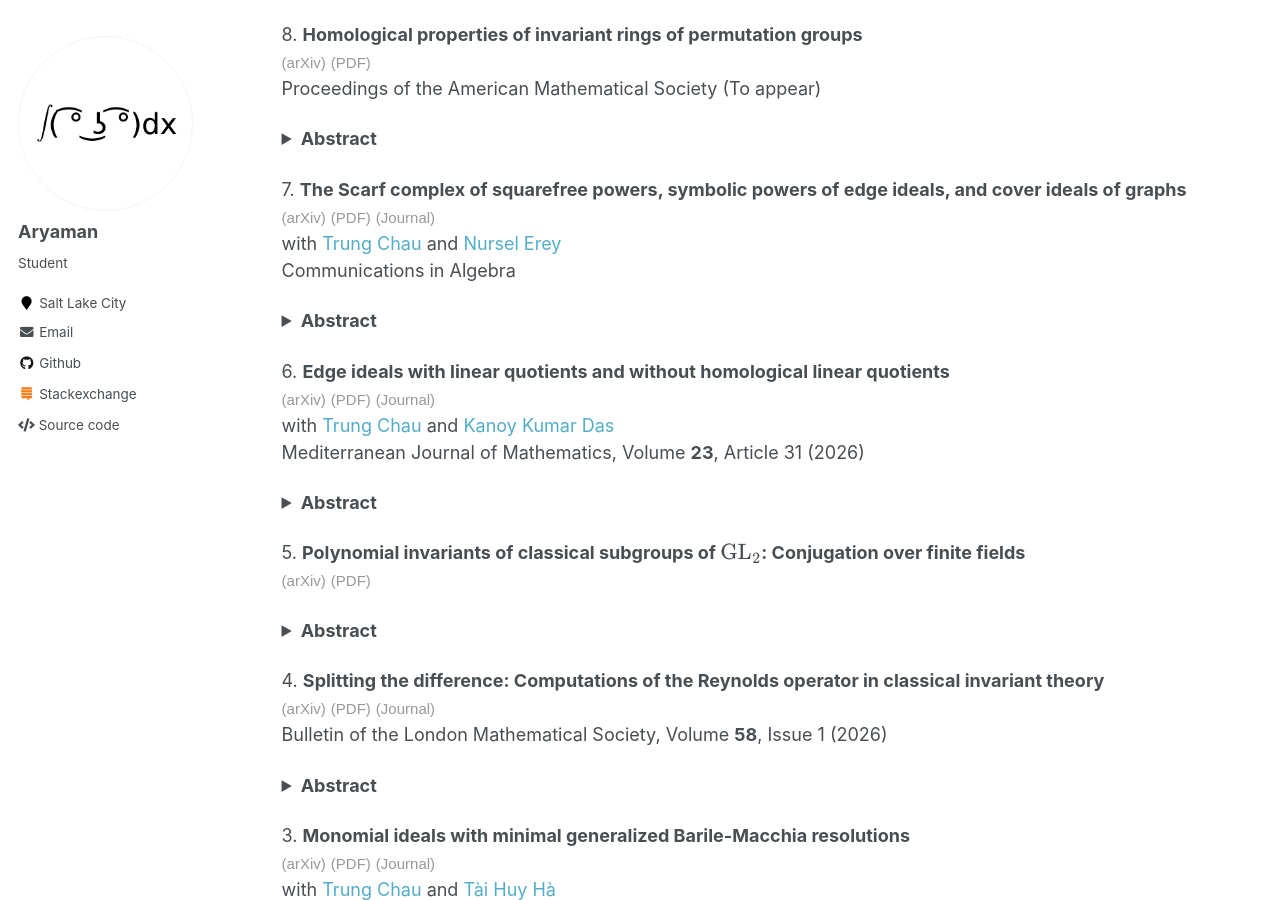
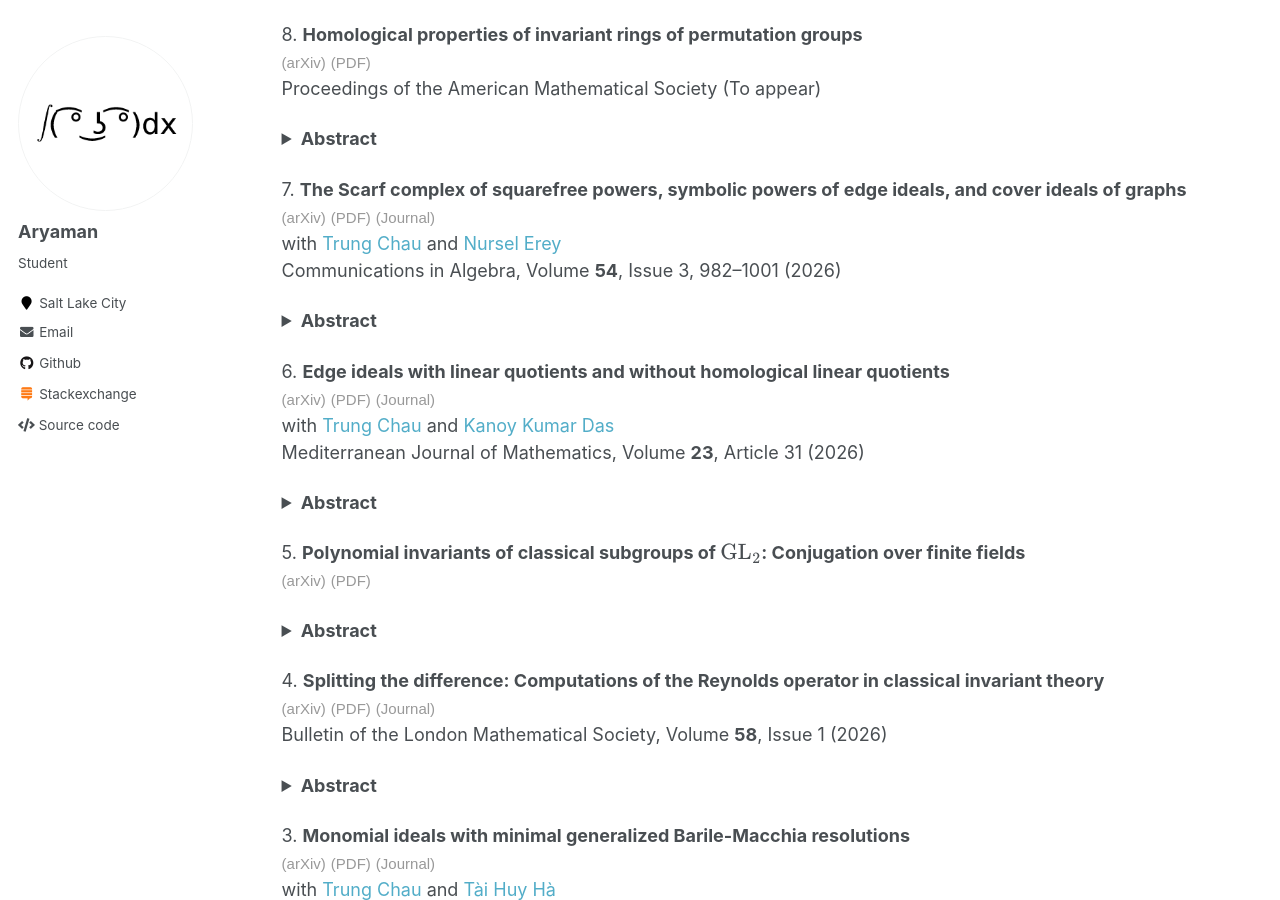
Before and after one commit to aryamanmaithani/math, a Jekyll site: the page built from _pages/papers.html, in a window 1280 px wide and 900 px high, scrolled down 366 px. Built offline with Jekyll 4.4.1, drawn with Linux system fonts in a browser that asks for light colours; formulas are drawn with MathJax 3.

Commit message:
added CiA issue

```diff
--- a/_pages/papers.html
+++ b/_pages/papers.html
@@ -31,7 +31,7 @@ Consider the action of a subgroup $G$ of the permutation group on the polynomial
 7. <b>The Scarf complex of squarefree powers, symbolic powers of edge ideals, and cover ideals of graphs</b> <br>
  <a href="https://arxiv.org/abs/2503.13337" target="_blank"><span style="font-family: sans-serif, 'Open Sans';color: #999;font-size: 15px;">(arXiv)</span></a> <a href="chau_erey_maithani_scarf_powers.pdf" target="_blank"><span style="font-family: sans-serif, 'Open Sans';color: #999;font-size: 15px;">(PDF)</span></a> <a href="https://doi.org/10.1080/00927872.2025.2544296" target="_blank"><span style="font-family: sans-serif, 'Open Sans';color: #999;font-size: 15px;">(Journal)</span></a> <br>
 with <a href="https://trungchaumath.github.io/" target="_blank">Trung Chau</a> and <a href="https://sites.google.com/view/nursel-erey/home" target="_blank">Nursel Erey</a> <br>
-Communications in Algebra <br>
+Communications in Algebra, Volume <b>54</b>, Issue 3, 982–1001 (2026) <br>
 <details> <summary><b>Abstract</b></summary>
 Every monomial ideal $I$ has a Scarf complex, which is a subcomplex of its minimal free resolution. We say that $I$ is Scarf if its Scarf complex is also its minimal free resolution. In this paper, we fully characterize all pairs $(G,n)$ of a graph $G$ and an integer $n$ such that the squarefree power $I(G)^{[n]}$ or the symbolic power $I(G)^{(n)}$ of the edge ideal $I(G)$ is Scarf. We also determine all graphs $G$ such that its cover ideal $J(G)$ is Scarf, with an explicit description when $G$ is either chordal or bipartite.
 </details>
--- a/codes/papers_page_generator/papers.txt
+++ b/codes/papers_page_generator/papers.txt
@@ -19,7 +19,7 @@ coauthors: TC, NE
 arxiv: 2503.13337
 journal: https://doi.org/10.1080/00927872.2025.2544296
 pdf: chau_erey_maithani_scarf_powers
-cite: Communications in Algebra
+cite: Communications in Algebra, Volume <b>54</b>, Issue 3, 982–1001 (2026)
 =========
 6
 title: Edge ideals with linear quotients and without homological linear quotients
```
